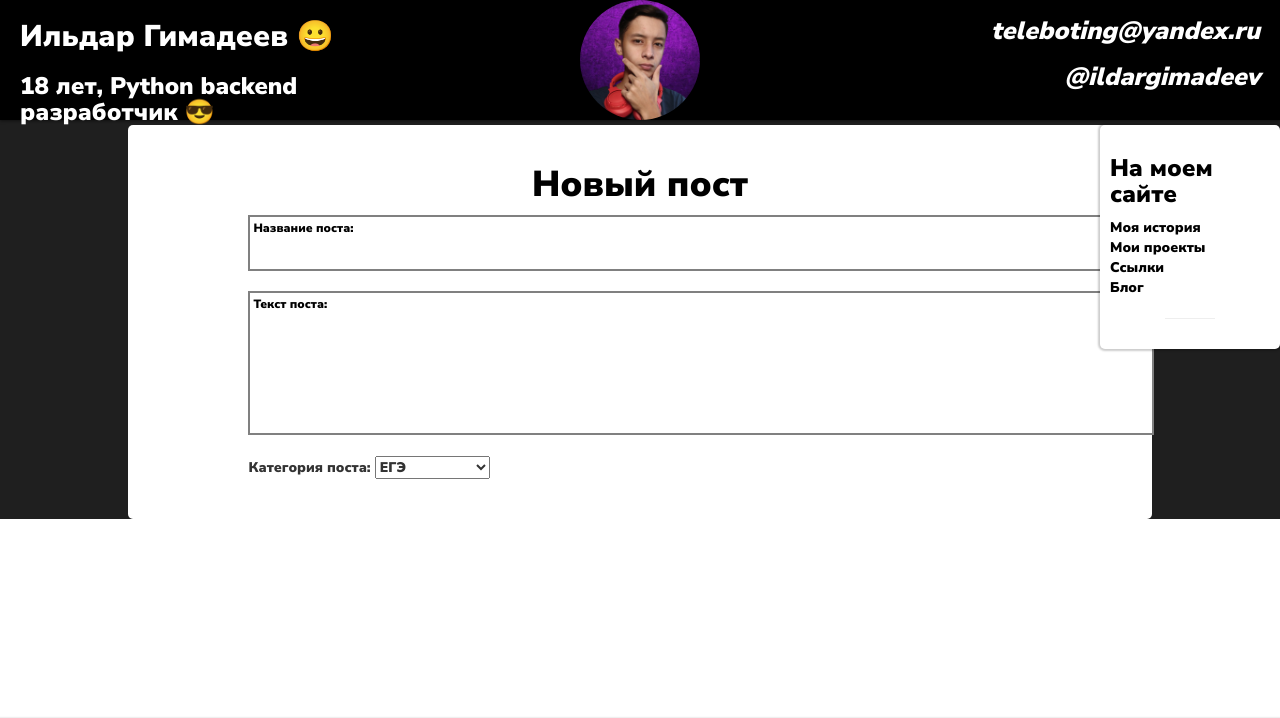
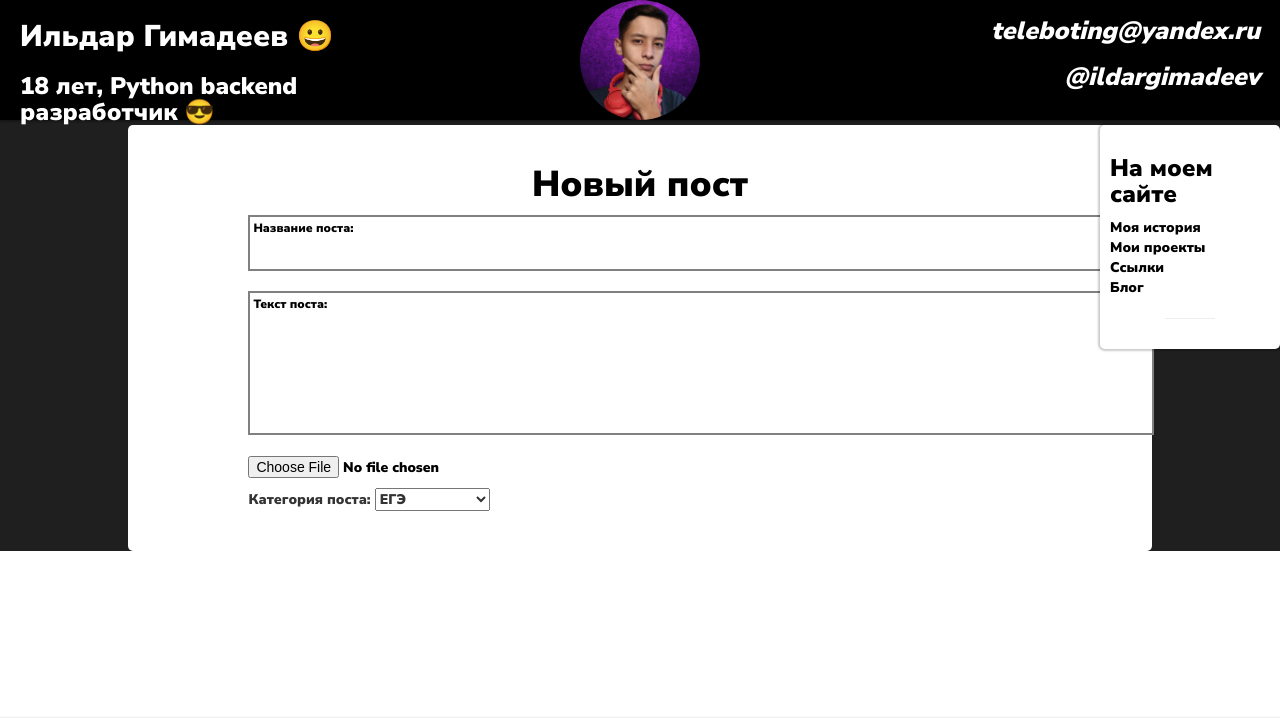
Before and after one commit to ilgimdar/it-ildar, a Django app: page /articles/new/ in a window 1280 px wide. Shown: the top 718 px of the page. Run offline with Django 4.2, Linux system fonts and the light colour scheme; data comes from the database, SQL or seed files in the repository; both versions use the stored data as it was after the commit; some libraries are stand-ins or nearby versions.

Commit message:
version-1.0.16

```diff
--- a/articles/templates/articles/post_new.html
+++ b/articles/templates/articles/post_new.html
@@ -5,7 +5,8 @@
 <div class="content">
     <div class="new-post">
         <h1>Новый пост</h1>
-        <form method="POST" class="post-form">{% csrf_token %}
+        <form method="POST" class="post-form" enctype="multipart/form-data">
+            {% csrf_token %}
             <div class="full-input"><label for="post_title">Название поста:</label>
                 <input id="post_title" type="text" name="title" maxlength="100" required></div>
             <br><br>
@@ -13,6 +14,11 @@
                 <textarea name="text" id="post_message" required></textarea>
             </div>
             <br><br>
+            <div>
+                <p>
+                    <input type="file" id="post_image" name="post_image">
+                </p>
+            </div>
             Категория поста:
             <select class="selectpicker" name="cat" required>
                 {% for c in cats %}
--- a/articles/views.py
+++ b/articles/views.py
@@ -1,3 +1,4 @@
+from django.core.files.storage import FileSystemStorage
 from django.http import HttpResponse
 from django.shortcuts import render
 from blog.models import Post
@@ -28,6 +29,7 @@ def post_new(request):
             cat = Category.objects.get(name=selected_category)
             post = form.save(commit=False)
             post.cat = cat
+            post.photo = request.FILES['post_image']
             post.author = request.user
             post.published_date = timezone.now()
             post.save()
```
Also changed, not shown: db.sqlite3, media/Frame 31.png (added), media/Frame_31.png (added).
